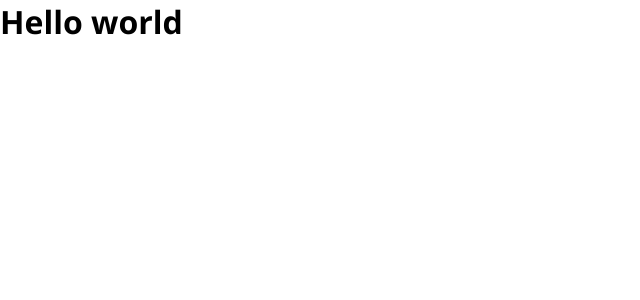
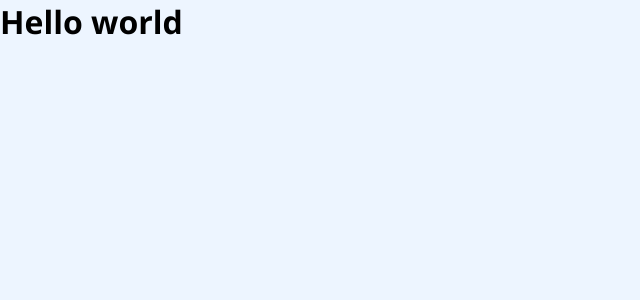
Before and after one commit to amazinglynormal/user-credentials-demo, a JavaScript app in the folder frontend/: page / in a window 1280 px wide. Shown: the top 300 px of the page, without its empty margins (0-640 px from the left). Built offline with nearby package versions, Linux system fonts and the light colour scheme.

Commit message:
Add temp background color to app

```diff
--- a/frontend/src/index.css
+++ b/frontend/src/index.css
@@ -6,4 +6,5 @@
 
 body {
   font-family: "Segoe UI", Tahoma, Geneva, Verdana, sans-serif;
+  background-color: rgb(237, 245, 255);
 }
```
